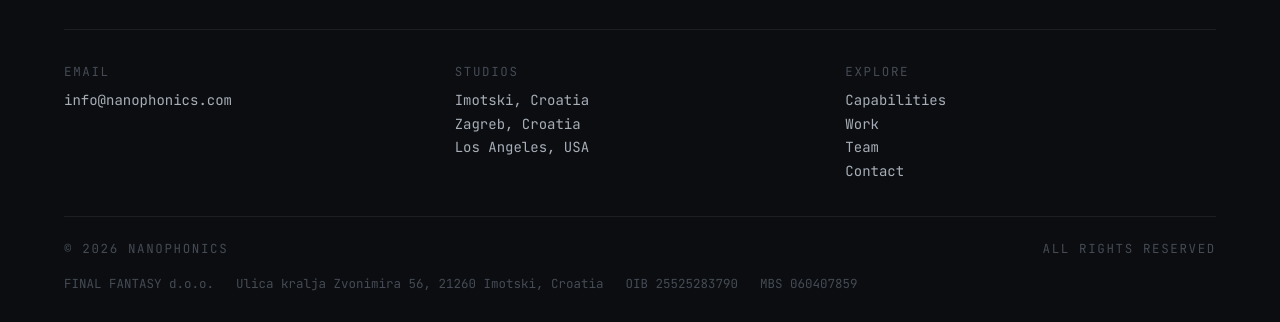
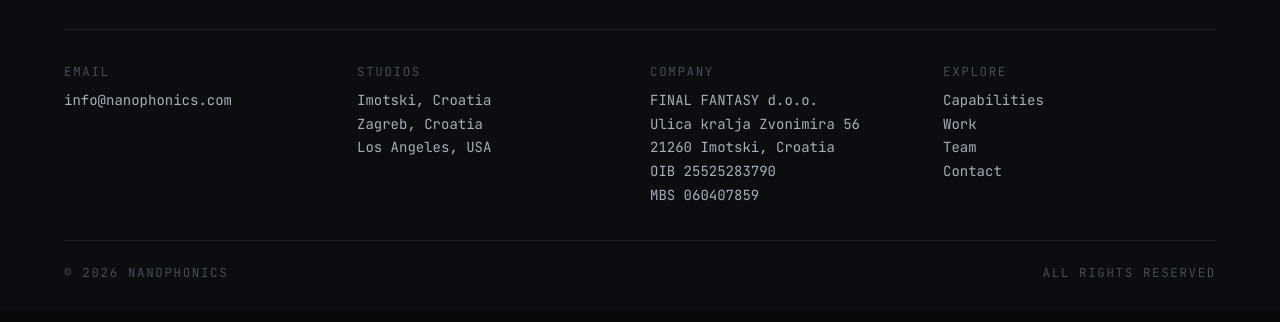
Before and after one commit to MarinoNanophonics/nanophonics-web, a plain HTML site: page index.html in a window 1280 px wide. Shown: the part 7918-8240 px from the top of the page. Drawn offline with Linux system fonts and the light colour scheme; animation ran at ten frames a second.

Commit message:
Company details as a footer column
Co-Authored-By: Claude Fable 5.2 <noreply@anthropic.com>

```diff
--- a/assets/css/style.css
+++ b/assets/css/style.css
@@ -762,7 +762,7 @@ main,.nav,.foot{ position:relative; z-index:2; }
 .foot__up:hover{ color:var(--acc); border-color:var(--acc); transform:translateY(-3px); }
 
 .legal{
-  display:grid; grid-template-columns:repeat(3,minmax(0,1fr));
+  display:grid; grid-template-columns:repeat(4,minmax(0,1fr));
   gap:24px 20px;
   padding-block:32px;
   border-bottom:1px solid var(--line);
@@ -775,11 +775,6 @@ main,.nav,.foot{ position:relative; z-index:2; }
 .foot__bar{
   display:flex; justify-content:space-between; gap:16px; flex-wrap:wrap;
   padding-top:22px; color:var(--ink-4);
-}
-.foot__company{
-  display:flex; flex-wrap:wrap; gap:4px 22px;
-  margin-top:14px; color:var(--ink-4);
-  font:400 12.5px/1.7 var(--f-mon);
 }
 
 /* ── 12. REVEAL / MOTION ───────────────────────────────────── */
@@ -795,6 +790,7 @@ main,.nav,.foot{ position:relative; z-index:2; }
 
 /* ── 13. RESPONSIVE ────────────────────────────────────────── */
 @media (max-width: 1080px){
+  .legal{ grid-template-columns:repeat(2,minmax(0,1fr)); }
   /* stack the row: name + toggle on line 1, then kicker, then meta.
      Explicit areas, because auto-placement scrambles 4 children across 2 columns. */
   .work__btn{
--- a/index.html
+++ b/index.html
@@ -528,6 +528,10 @@
         <dd>Imotski, Croatia<br/>Zagreb, Croatia<br/>Los Angeles, USA</dd>
       </div>
       <div>
+        <dt>Company</dt>
+        <dd>FINAL FANTASY d.o.o.<br/>Ulica kralja Zvonimira 56<br/>21260 Imotski, Croatia<br/>OIB 25525283790<br/>MBS 060407859</dd>
+      </div>
+      <div>
         <dt>Explore</dt>
         <dd><a href="#capabilities">Capabilities</a><br/><a href="#work">Work</a><br/><a href="#team">Team</a><br/><a href="#contact">Contact</a></dd>
       </div>
@@ -537,13 +541,6 @@
       <span>© <span id="year">2026</span> Nanophonics</span>
       <span class="foot__coord">All rights reserved</span>
     </div>
-
-    <p class="foot__company">
-      <span>FINAL FANTASY d.o.o.</span>
-      <span>Ulica kralja Zvonimira 56, 21260 Imotski, Croatia</span>
-      <span>OIB 25525283790</span>
-      <span>MBS 060407859</span>
-    </p>
   </div>
 </footer>
 
```
